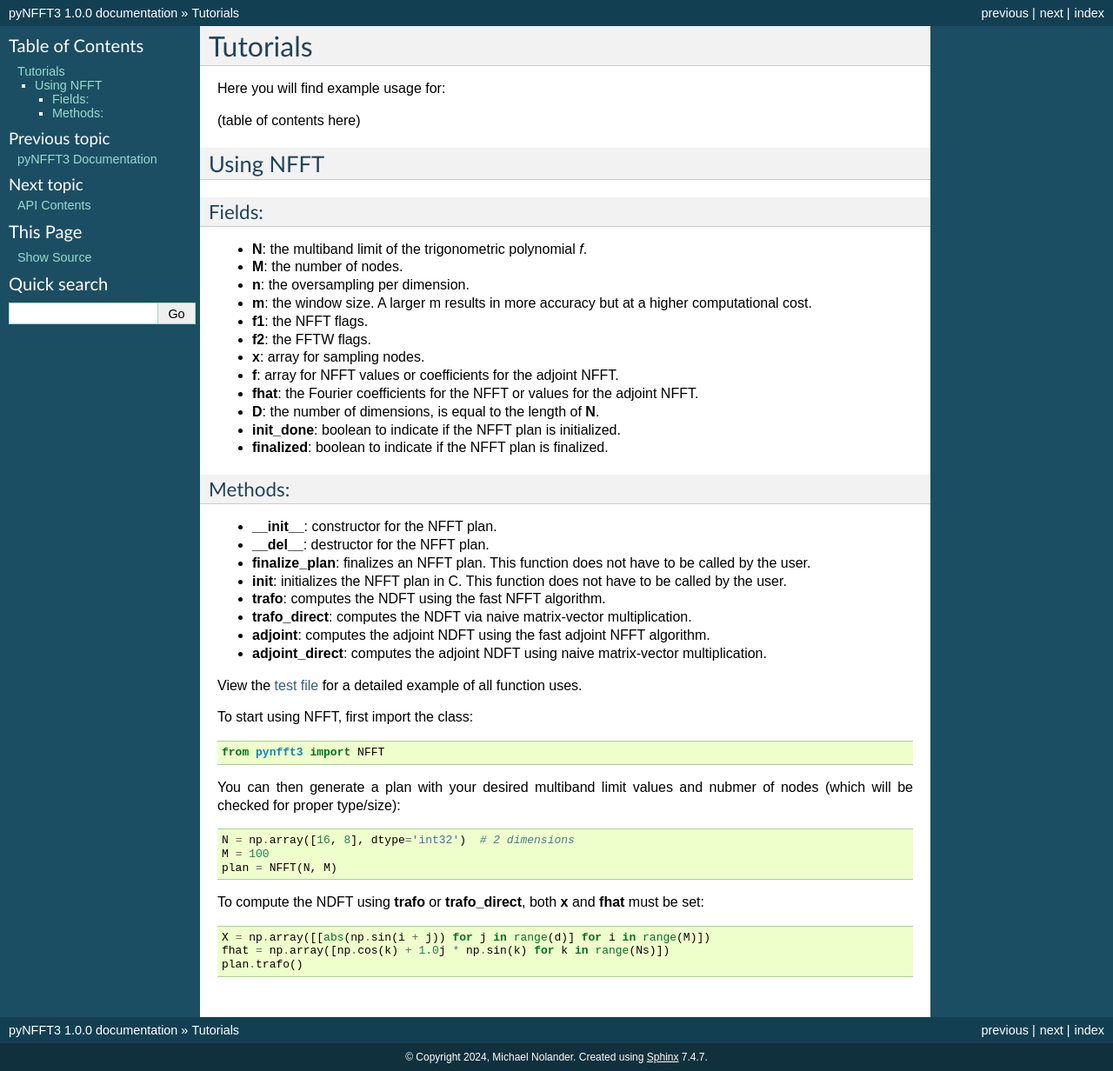
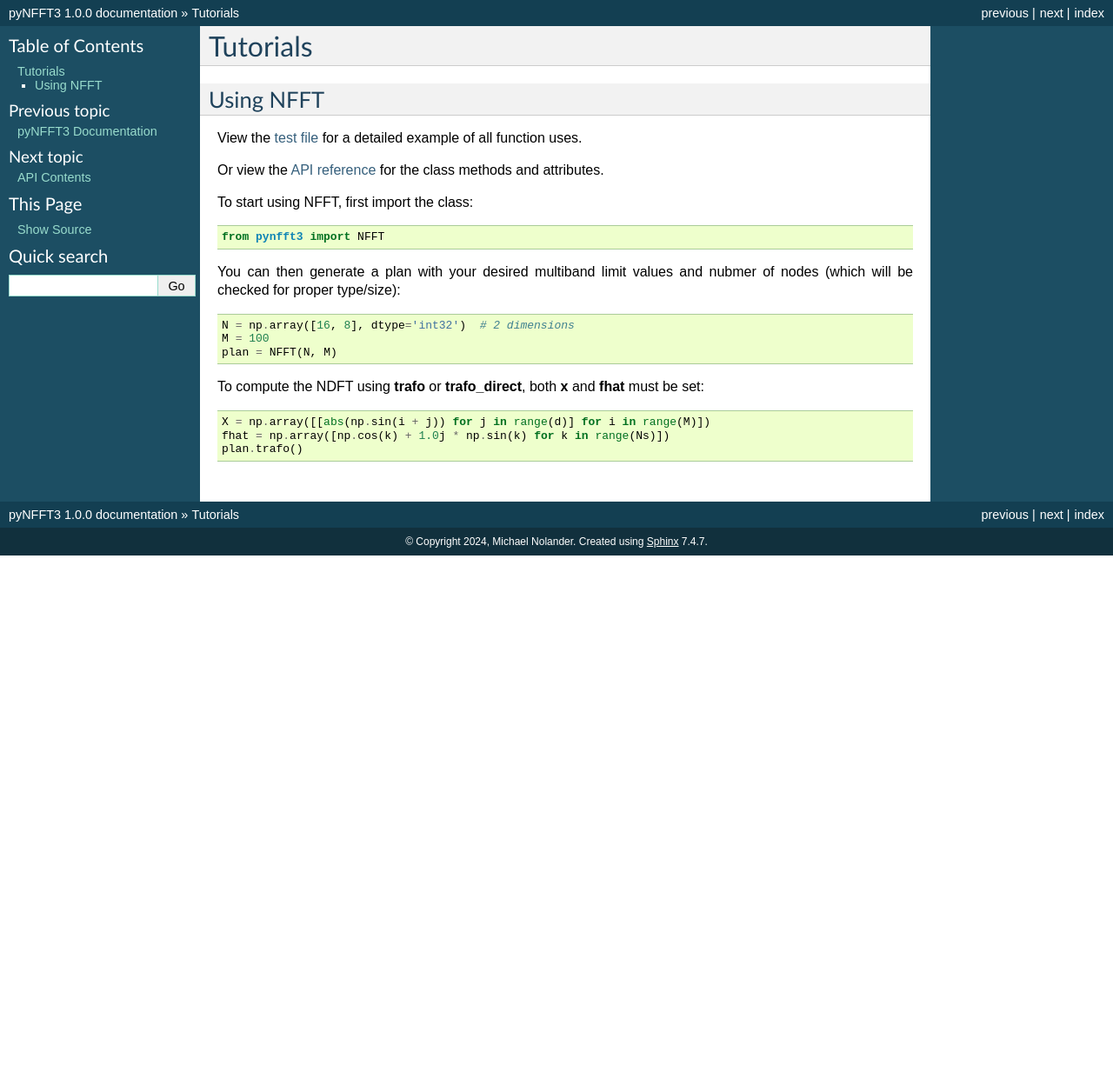
Before and after one commit to NFFT/pyNFFT3, a Sphinx documentation site: the page built from docs/source/tutorial.rst, in a window 1280 px wide. Shown: the whole page at 87% size. Built offline with Sphinx 7.4.7, drawn with Linux system fonts in a browser that asks for light colours; after the commit the page ends 900 px from its top, so only the background shows below that.

Commit message:
Added API reference for NFFT

```diff
--- a/docs/source/conf.py
+++ b/docs/source/conf.py
@@ -29,6 +29,37 @@
     'show-inheritance': True,
 }
 
+# ClassDocumenter.add_directive_header uses ClassDocumenter.add_line to
+#   write the class documentation.
+# We'll monkeypatch the add_line method and intercept lines that begin
+#   with "Bases:".
+# In order to minimize the risk of accidentally intercepting a wrong line,
+#   we'll apply this patch inside of the add_directive_header method.
+
+from sphinx.ext.autodoc import ClassDocumenter, _
+
+add_line = ClassDocumenter.add_line
+line_to_delete = _(u'Bases: %s') % u':class:`object`'
+
+def add_line_no_object_base(self, text, *args, **kwargs):
+    if text.strip() == line_to_delete:
+        return
+
+    add_line(self, text, *args, **kwargs)
+
+add_directive_header = ClassDocumenter.add_directive_header
+
+def add_directive_header_no_object_base(self, *args, **kwargs):
+    self.add_line = add_line_no_object_base.__get__(self)
+
+    result = add_directive_header(self, *args, **kwargs)
+
+    del self.add_line
+
+    return result
+
+ClassDocumenter.add_directive_header = add_directive_header_no_object_base
+
 templates_path = ['_templates']
 exclude_patterns = []
 
--- a/docs/source/tutorial.rst
+++ b/docs/source/tutorial.rst
@@ -1,43 +1,14 @@
 Tutorials
 ==========
-
-Here you will find example usage for:
-
-(table of contents here)
 
 Using NFFT
 ----------
 
-Fields:
-*******
-
-- **N**: the multiband limit of the trigonometric polynomial *f*.
-- **M**: the number of nodes.
-- **n**: the oversampling per dimension.
-- **m**: the window size. A larger m results in more accuracy but at a higher computational cost.
-- **f1**: the NFFT flags.
-- **f2**: the FFTW flags.
-- **x**: array for sampling nodes.
-- **f**: array for NFFT values or coefficients for the adjoint NFFT.
-- **fhat**: the Fourier coefficients for the NFFT or values for the adjoint NFFT.
-- **D**: the number of dimensions, is equal to the length of **N**.
-- **init_done**: boolean to indicate if the NFFT plan is initialized.
-- **finalized**: boolean to indicate if the NFFT plan is finalized.
-
-Methods:
-********
-
-- **__init__**: constructor for the NFFT plan.
-- **__del__**: destructor for the NFFT plan.
-- **finalize_plan**: finalizes an NFFT plan. This function does not have to be called by the user.
-- **init**: initializes the NFFT plan in C. This function does not have to be called by the user.
-- **trafo**: computes the NDFT using the fast NFFT algorithm.
-- **trafo_direct**: computes the NDFT via naive matrix-vector multiplication.
-- **adjoint**: computes the adjoint NDFT using the fast adjoint NFFT algorithm.
-- **adjoint_direct**: computes the adjoint NDFT using naive matrix-vector multiplication.
-
 View the `test file <https://github.com/NFFT/pyNFFT3/blob/main/tests/NFFT_test.py>`_
 for a detailed example of all function uses.
+
+Or view the `API reference <https://github.com/NFFT/pyNFFT3/blob/main/docs/source/api/nfft.rst>`_
+for the class methods and attributes.
 
 To start using NFFT, first import the class:
 
```
Also changed, not shown: docs/source/api/nfft.rst (+18 -19 lines), 1 other file.
